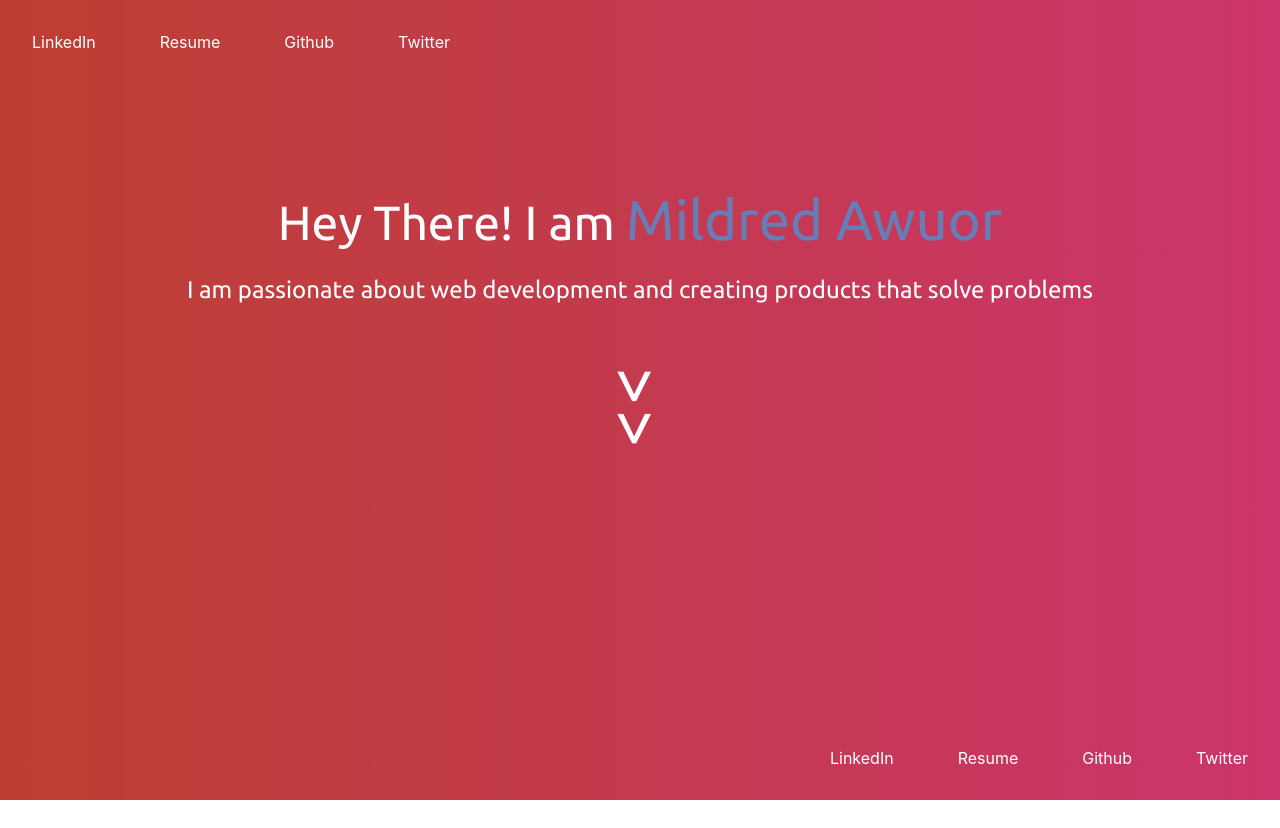
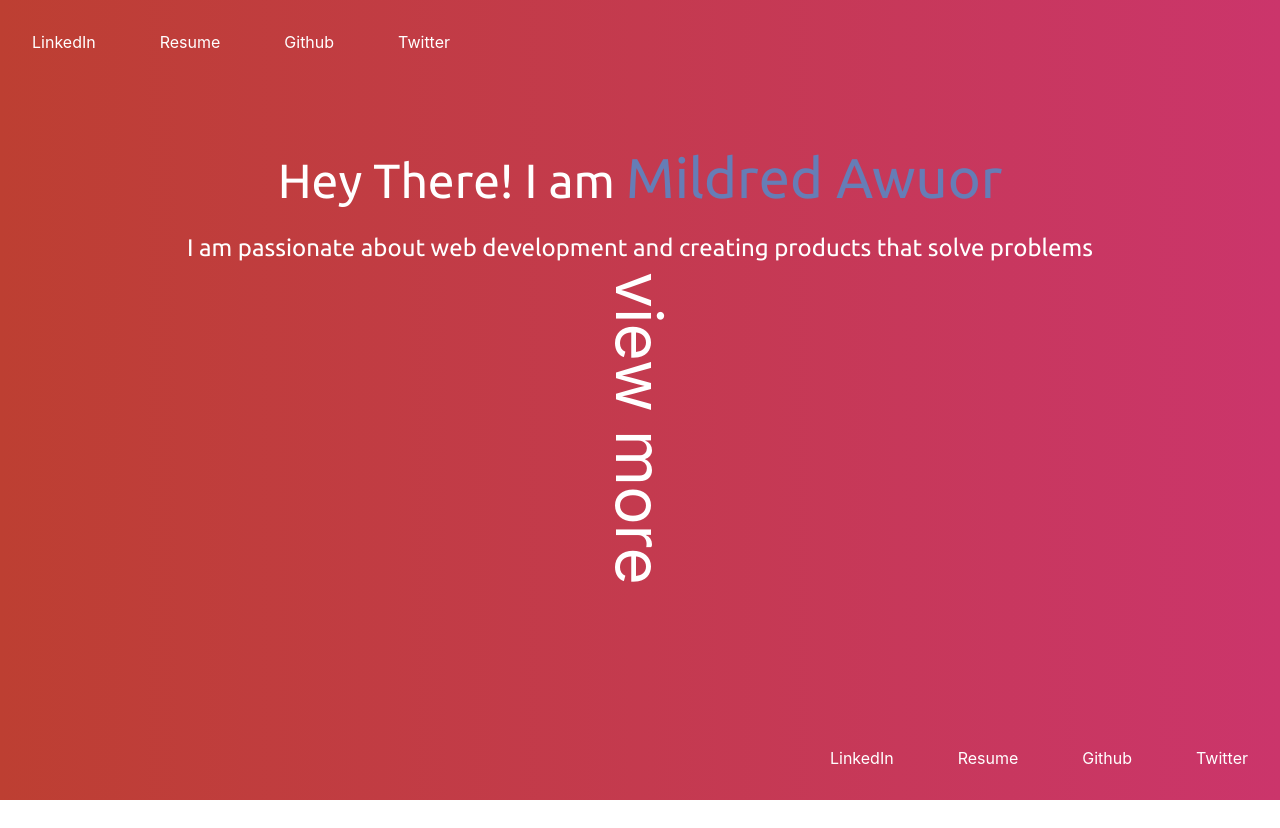
Before and after one commit to awuorm/portfolio-using-react, a React (Create React App) app: page / in a window 1280 px wide. Built offline with nearby package versions, Linux system fonts and the light colour scheme.

Commit message:
changed head shot image

```diff
--- a/src/App.js
+++ b/src/App.js
@@ -1,10 +1,10 @@
 import React from "react";
 import styled from "styled-components";
 import "./App.css";
-import Nav from "./Components/Navigation";
+import Nav from "./Components/Nav";
 import Footer from "./Components/Footer";
-import Profile from "./Components/PersonalProfile";
-import SecondProfile from "./Components/Portfolio";
+import Profile from "./Components/Profile";
+import SecondProfile from "./Components/SecondProfile";
 import { Route } from "react-router-dom";
 import Projects from "./Components/Projects";
 
--- a/src/Components/Button.js
+++ b/src/Components/Button.js
@@ -10,13 +10,18 @@ const Button = styled.div`
     cursor: pointer;
     transform: rotate(90deg);
     text-align: center;
-    margin: 0.5em;
-    padding: 0.5em;
+    margin: 1em;
+    padding: 1em;
+    height: 75%;
+    :hover {
+        color: #667DB6;
+        text-decoration: underline;
+    }
 `;
 
 const ProfileButton = (props) => {
 console.log(" Button props", props)
-    return <Button onClick = {props.onClick} >>></Button>
+    return <Button onClick = {props.onClick} >view more</Button>
 }
 
 export default ProfileButton;
--- a/src/Components/LeftSide.js
+++ b/src/Components/LeftProfile.js
@@ -1,9 +1,10 @@
 import React from "react";
 import styled from "styled-components";
+import mildred_img from "../imgs/mildred_img.jpg";
 
 const RightDiv = styled.div`
   background-color: white;
-  width: 100%;
+  width: 40vw;
   height: 70vh;
 `;
 const Image = styled.img`
@@ -15,7 +16,8 @@ const LeftProfile = () => {
   return (
     <RightDiv>
       <Image
-        src="https://d3n8a8pro7vhmx.cloudfront.net/eatradehub/pages/3367/attachments/original/1496739902/Mildred_Awuor.jpg?1496739902"
+      src={mildred_img}
+        // src="https://d3n8a8pro7vhmx.cloudfront.net/eatradehub/pages/3367/attachments/original/1496739902/Mildred_Awuor.jpg?1496739902"
         alt="mildred"
       />
     </RightDiv>
--- a/src/Components/Navigation.js
+++ b/src/Components/Nav.js
@@ -7,7 +7,7 @@ const NavWrapper = styled.nav`
   display: flex;
   justify-content:flex-start;
   align-items: center;
-  width: 100%;
+  width:100vw;
 `;
 
 const NavAnchor = styled.a`
@@ -15,6 +15,7 @@ const NavAnchor = styled.a`
   margin: 1em;
   padding: 1em;
   text-decoration: none;
+
 `;
 const Nav = () => {
     return (
--- a/src/Components/RightSide.js
+++ b/src/Components/RightProfile.js
@@ -4,12 +4,8 @@ import { NavLink } from "react-router-dom";
 
 const RightDiv = styled.div`
   background-color: white;
-  width: 70%;
+  width: 60vw;
   height: 70vh;
-`;
-const Image = styled.img`
-  width: 100%;
-  height: 100%;
 `;
 
 const RightProfile = () => {
--- a/src/Components/Portfolio.js
+++ b/src/Components/SecondProfile.js
@@ -1,7 +1,7 @@
 import React from "react";
 import styled from "styled-components";
-import LeftProfile from "./LeftSide";
-import RightProfile from "./RightSide";
+import LeftProfile from "./LeftProfile";
+import RightProfile from "./RightProfile";
 
 const LeftStyles = styled.div`
 max-width:50%;
```
Also changed, not shown: src/Components/Profile.js (renamed from src/Components/PersonalProfile.js).
